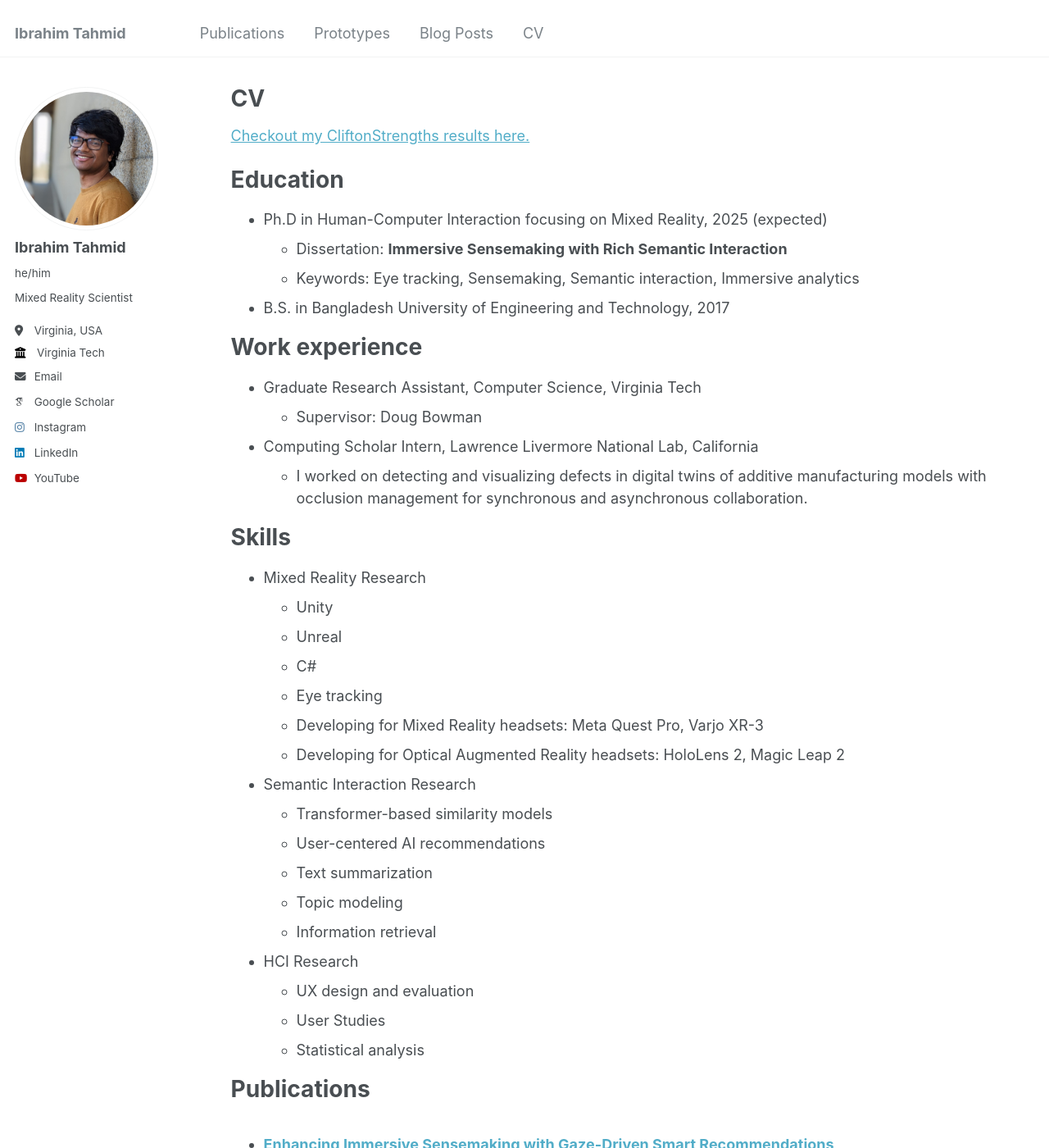
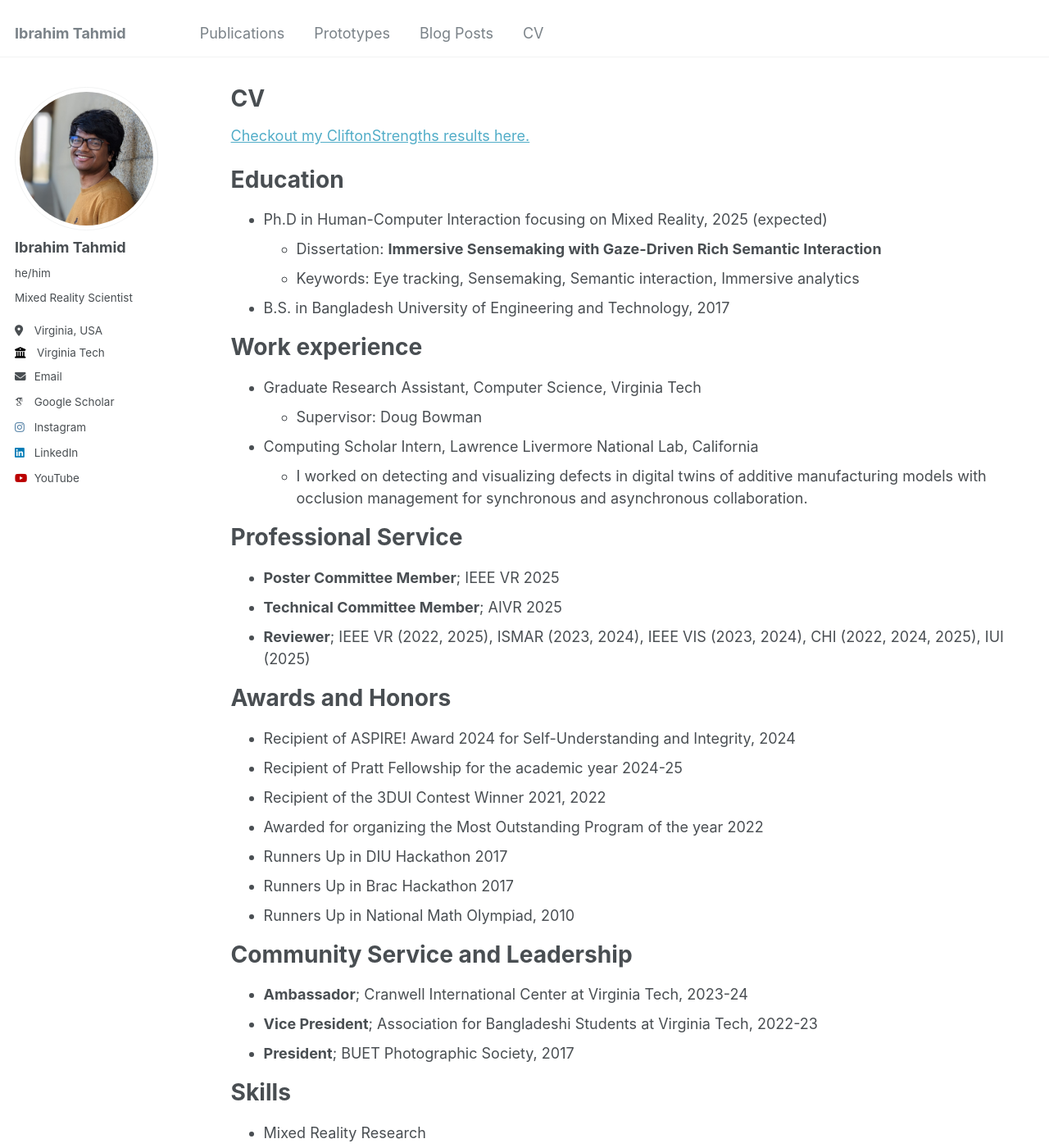
Before and after one commit to iatahmid/iatahmid.github.io, a Jekyll site: the page built from _pages/cv.md, in a window 1280 px wide and 1400 px high. Shown: the whole window at 82% size. Built offline with Jekyll 4.4.1, drawn with Linux system fonts in a browser that asks for light colours; some web fonts are replaced; some of the changed text lies outside the part shown.

Commit message:
add professional services

```diff
--- a/_config.yml
+++ b/_config.yml
@@ -94,7 +94,7 @@ publication_category:
 teaser                   :  # filename of teaser fallback teaser image placed in /images/, .e.g. "500x300.png"
 breadcrumbs              : false # true, false (default)
 words_per_minute         : 160
-future                   : true
+future                   : false
 read_more                : "disabled" # if enabled, adds "Read more" links to excerpts
 talkmap_link             : false #change to true to add link to talkmap on talks page
 comments:
--- a/_pages/cv.md
+++ b/_pages/cv.md
@@ -14,7 +14,7 @@ redirect_from:
 Education
 ======
 * Ph.D in Human-Computer Interaction focusing on Mixed Reality, 2025 (expected)
-  * Dissertation: <b>Immersive Sensemaking with Rich Semantic Interaction</b>
+  * Dissertation: <b>Immersive Sensemaking with Gaze-Driven Rich Semantic Interaction</b>
   * Keywords: Eye tracking, Sensemaking, Semantic interaction, Immersive analytics
 * B.S. in Bangladesh University of Engineering and Technology, 2017
 
@@ -24,6 +24,28 @@ Work experience
   * Supervisor: Doug Bowman
 * Computing Scholar Intern, Lawrence Livermore National Lab, California
   * I worked on detecting and visualizing defects in digital twins of additive manufacturing models with occlusion management for synchronous and asynchronous collaboration.
+
+Professional Service
+======
+* **Poster Committee Member**; IEEE VR 2025
+* **Technical Committee Member**; AIVR 2025
+* **Reviewer**; IEEE VR (2022, 2025), ISMAR (2023, 2024), IEEE VIS (2023, 2024), CHI (2022, 2024, 2025), IUI (2025)
+
+Awards and Honors
+======
+* Recipient of ASPIRE! Award 2024 for Self-Understanding and Integrity, 2024
+* Recipient of Pratt Fellowship for the academic year 2024-25
+* Recipient of the 3DUI Contest Winner 2021, 2022
+* Awarded for organizing the Most Outstanding Program of the year 2022
+* Runners Up in DIU Hackathon 2017
+* Runners Up in Brac Hackathon 2017
+* Runners Up in National Math Olympiad, 2010
+
+Community Service and Leadership
+======
+* **Ambassador**; Cranwell International Center at Virginia Tech, 2023-24
+* **Vice President**; Association for Bangladeshi Students at Virginia Tech, 2022-23
+* **President**; BUET Photographic Society, 2017
 
 Skills
 ======
@@ -45,6 +67,7 @@ Skills
   * User Studies
   * Statistical analysis
 
+
 Publications
 ======
   <ul>{% for post in site.publications reversed %}
```
Also changed, not shown: other parts of _pages/cv.md (+0 -13 lines), _pages/about.md (+26 -7 lines).
